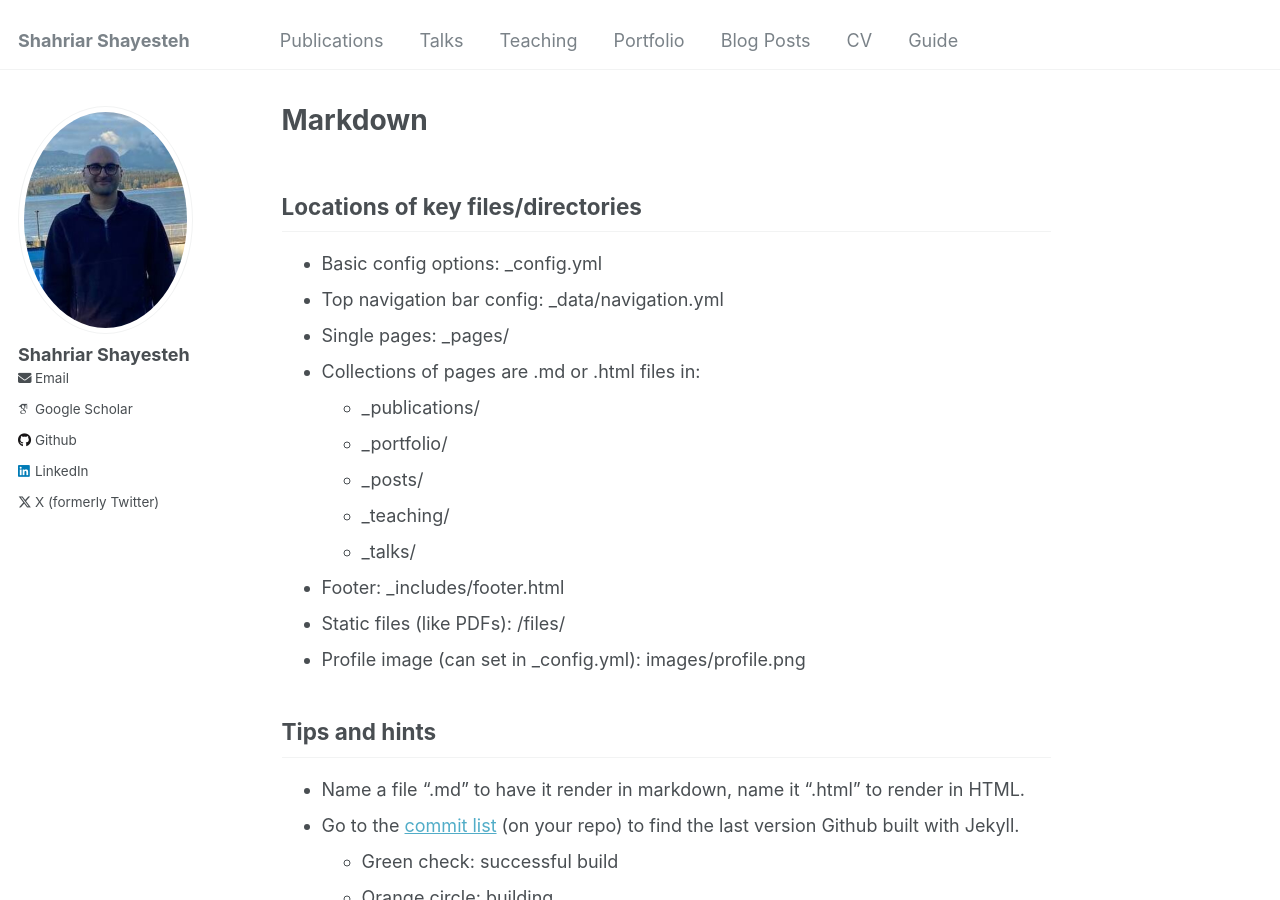
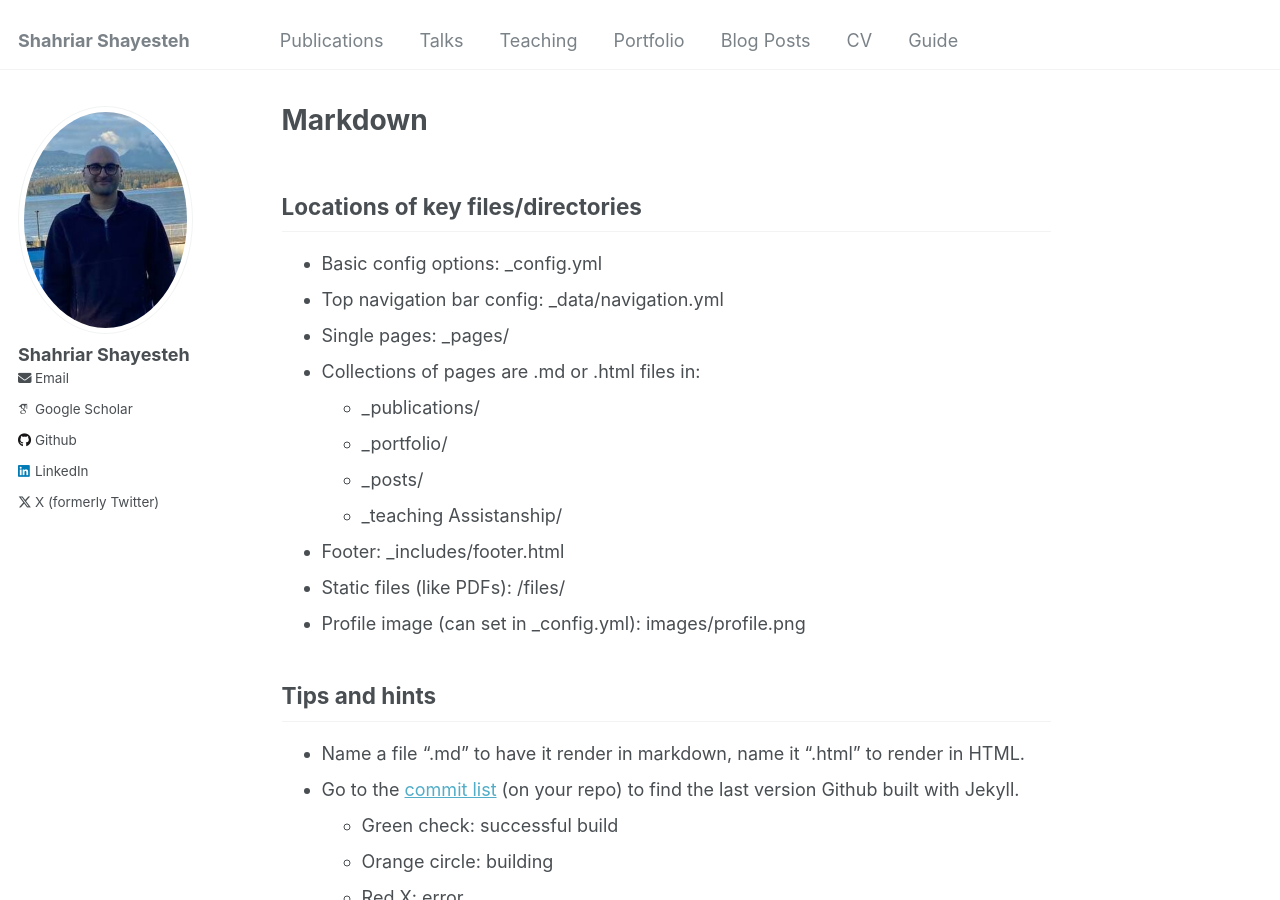
Before and after one commit to shahriarshayesteh/shahriarshayesteh.github.io, a Jekyll site: the page built from _pages/markdown.md, in a window 1280 px wide and 900 px high. Built offline with Jekyll 4.4.1, drawn with Linux system fonts in a browser that asks for light colours; some web fonts are replaced.

Commit message:
Update markdown.md

```diff
--- a/_pages/markdown.md
+++ b/_pages/markdown.md
@@ -16,8 +16,7 @@ redirect_from:
   * _publications/
   * _portfolio/
   * _posts/
-  * _teaching/
-  * _talks/
+  * _teaching Assistanship/
 * Footer: _includes/footer.html
 * Static files (like PDFs): /files/
 * Profile image (can set in _config.yml): images/profile.png
```
